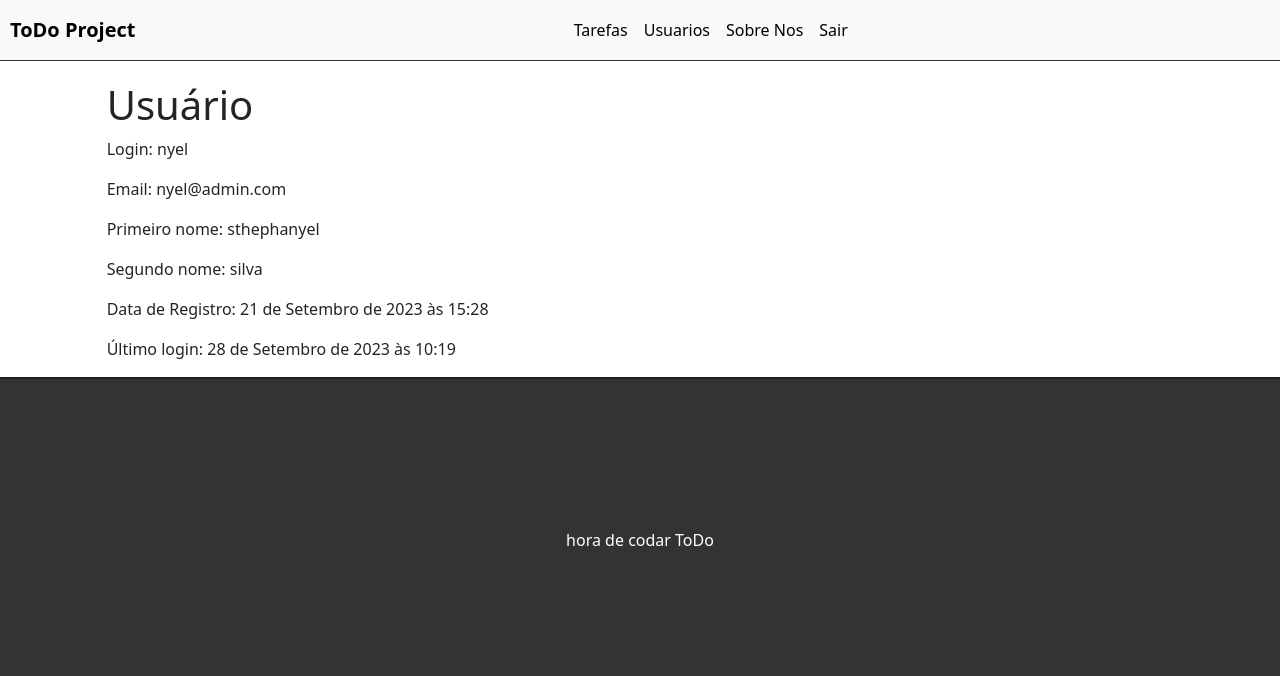
After one commit to sthephanyel/django-to-do, a Django app: page /users/ in a window 1280 px wide. The commit adds this page. Shown: the top 676 px of the page. Run offline with Django 4.2, Linux system fonts and the light colour scheme; a user stored in the database is signed in; some libraries are stand-ins or nearby versions.

Commit message:
:build: tela contendo as informacoes do usuario vinculada e organizada

```diff
--- a/todoproject/templates/base_home.html
+++ b/todoproject/templates/base_home.html
@@ -26,7 +26,7 @@
                         <a class="nav-link active" aria-current="page" href="/">Tarefas</a>
                     </li>
                     <li class="nav-item">
-                        <a class="nav-link active" aria-current="page" href="#">Usuarios</a>
+                        <a class="nav-link active" aria-current="page" href="/users/">Usuarios</a>
                     </li>
                     {% else %}
                     <!-- caso nao esteja authenticado sera mostrado apenas isso -->
--- a/todoproject/todoproject/urls.py
+++ b/todoproject/todoproject/urls.py
@@ -26,7 +26,10 @@ urlpatterns = [
     # usa o sistema de login do proprio django
     # não é a pasta ./accounts que existe na raiz
     path('accounts/', include('django.contrib.auth.urls')),
+    # sobre nos
     path('about/', include('about.urls')),
+    # usuario
+    path('users/', include('users.urls'))
 
 
 ]
--- /dev/null
+++ b/todoproject/users/templates/users/index.html
@@ -0,0 +1,13 @@
+{% extends 'base_home.html' %}
+
+{% block content %}
+<div class="offset-1">
+    <h1>Usuário</h1>
+    <p>Login: {{ user.get_username|default:"..." }}</p>
+    <p>Email: {{ user.email|default:"..." }}</p>
+    <p>Primeiro nome: {{ user.first_name|default:"..." }}</p>
+    <p>Segundo nome: {{ user.last_name|default:"..." }}</p>
+    <p>Data de Registro: {{ user.date_joined|default:"..." }}</p>
+    <p>Último login: {{ user.last_login|default:"..." }}</p>
+</div>
+{% endblock %}
--- /dev/null
+++ b/todoproject/users/urls.py
@@ -0,0 +1,6 @@
+from django.urls import path
+from . import views
+
+urlpatterns = [
+    path('', views.homeUsers),
+]
--- a/todoproject/users/views.py
+++ b/todoproject/users/views.py
@@ -1,3 +1,12 @@
 from django.shortcuts import render
 
 # Create your views here.
+from django.http import HttpResponse
+from django.contrib.auth.models import User
+from django.contrib.auth.decorators import login_required
+
+# Create your views here.
+@login_required
+def homeUsers(request):
+    # borrower = models.ForeignKey(User, on_delete=models.SET_NULL, null=True, blank=True)
+    return render(request, 'users/index.html')
```
Also changed, not shown: todoproject/db.sqlite3.
